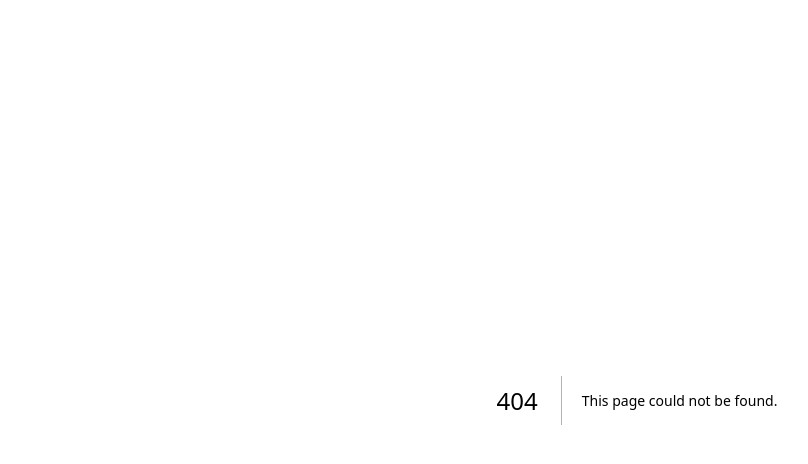
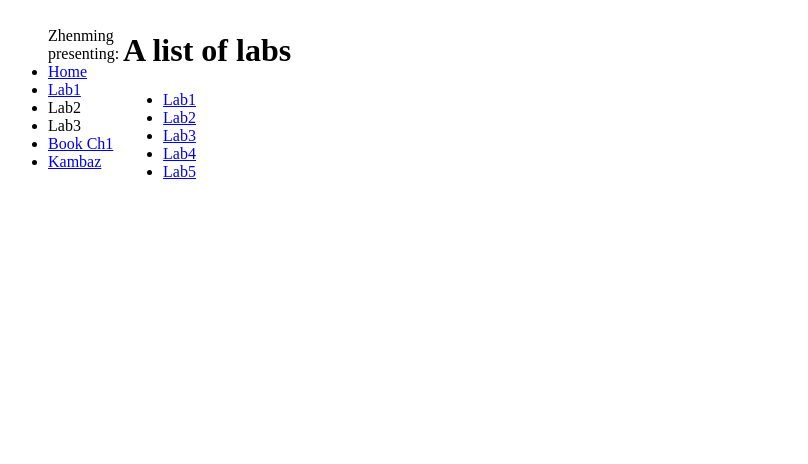
Before and after one commit to notch1p/cs5610, a Next.js app: page /labs in a window 1280 px wide. Before the commit this address had no page. Shown: the top 464 px of the page, without its empty margins (3-811 px from the left). Built offline with nearby package versions, Linux system fonts and the light colour scheme.

Commit message:
lab1 (partially done w/o kambaz)

```diff
--- /dev/null
+++ b/app/labs/TOC.tsx
@@ -0,0 +1,29 @@
+import Link from "next/link";
+
+const TOC = () => (
+  <ul>
+    Zhenming
+    <br /> presenting:
+    <li>
+      <Link href="/labs" id="wd-lab1-link">
+        Home
+      </Link>
+    </li>
+    <li>
+      <Link href="/labs/lab1">Lab1</Link>
+    </li>
+    <li>Lab2</li>
+    <li>Lab3</li>
+    <li>
+      <a href="https://webdev-client.vercel.app/book/ch1" id="wd-toc-book-link">
+        Book Ch1
+      </a>
+    </li>
+    <li>
+      <Link href="/" id="wd-kambaz-link">
+        Kambaz
+      </Link>
+    </li>
+  </ul>
+);
+export default TOC;
--- /dev/null
+++ b/app/labs/lab2/page.tsx
@@ -0,0 +1,3 @@
+const Placeholder2 = () => <h1>Lab2 (WIP)</h1>;
+
+export default Placeholder2;
--- /dev/null
+++ b/app/labs/lab3/page.tsx
@@ -0,0 +1,3 @@
+const Placeholder3 = () => <h1>Lab3 (WIP)</h1>;
+
+export default Placeholder3;
--- /dev/null
+++ b/app/labs/lab4/page.tsx
@@ -0,0 +1,3 @@
+const Placeholder4 = () => <h1>Lab4 (WIP)</h1>;
+
+export default Placeholder4;
--- /dev/null
+++ b/app/labs/lab5/page.tsx
@@ -0,0 +1,3 @@
+const Placeholder5 = () => <h1>Lab5 (WIP)</h1>;
+
+export default Placeholder5;
--- /dev/null
+++ b/app/labs/layout.tsx
@@ -0,0 +1,18 @@
+import { ReactNode } from "react";
+import TOC from "./TOC";
+
+export type Children = { readonly children: ReactNode };
+export default function LabsLayout({ children }: Children) {
+  return (
+    <table>
+      <tbody>
+        <tr>
+          <td valign="top" width="100px">
+            <TOC />
+          </td>
+          <td valign="top">{children}</td>
+        </tr>
+      </tbody>
+    </table>
+  );
+}
--- /dev/null
+++ b/app/labs/page.tsx
@@ -0,0 +1,28 @@
+import Link from "next/link";
+
+export default function Home() {
+  return (
+    <div>
+      <h1>A list of labs</h1>
+      <ul>
+        <li>
+          <Link href="/labs/lab1">Lab1</Link>
+        </li>
+        <li>
+          <Link href="/labs/lab2">Lab2</Link>
+        </li>
+        <li>
+          <Link href="/labs/lab3">Lab3</Link>
+        </li>
+        <li>
+          <Link href="/labs/lab4" id="wd-lab4-link">
+            Lab4
+          </Link>
+        </li>
+        <li>
+          <Link href="/labs/lab5">Lab5</Link>
+        </li>
+      </ul>
+    </div>
+  );
+}
```
Also changed, not shown: 1 other file (tests, documents, lock files or other folders).
